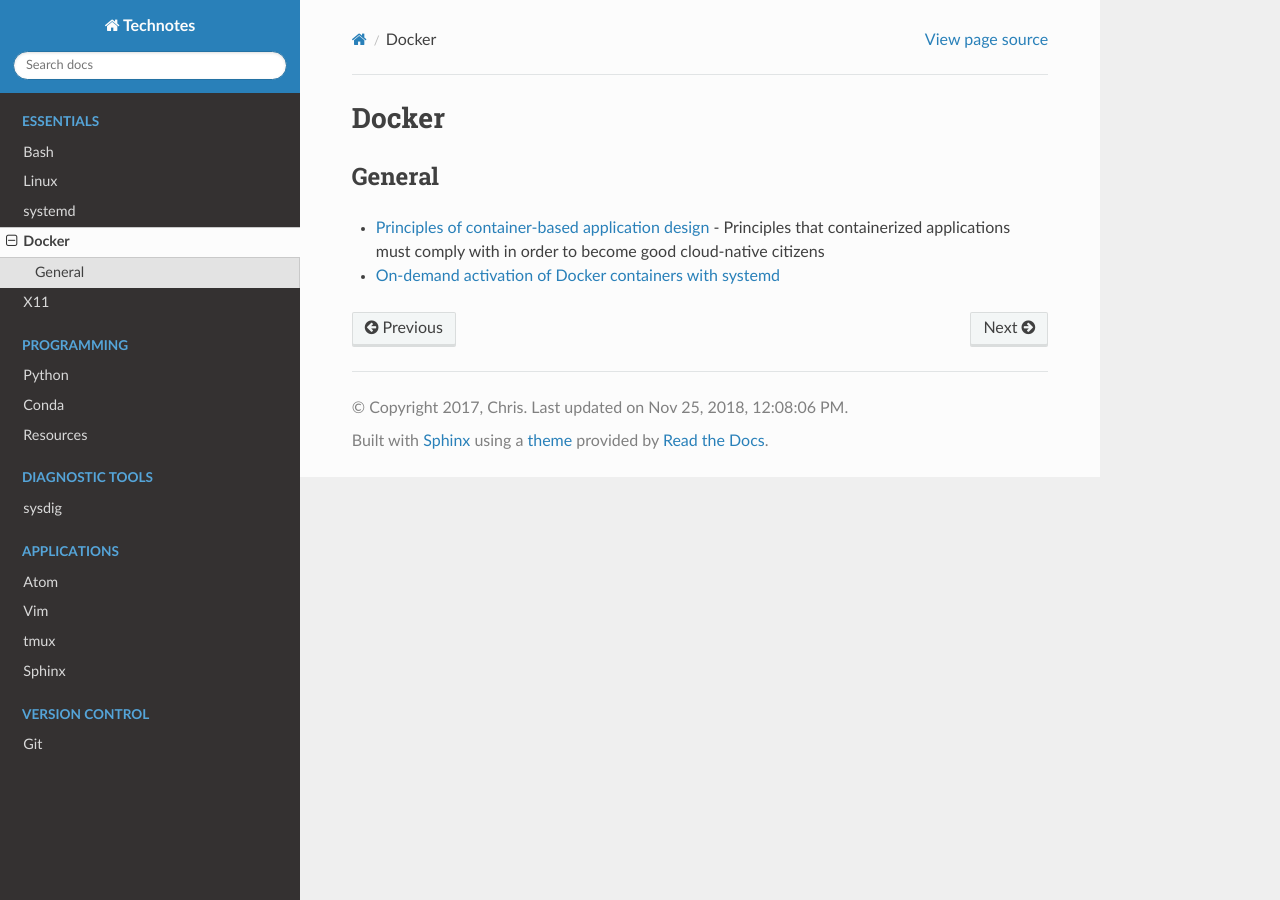
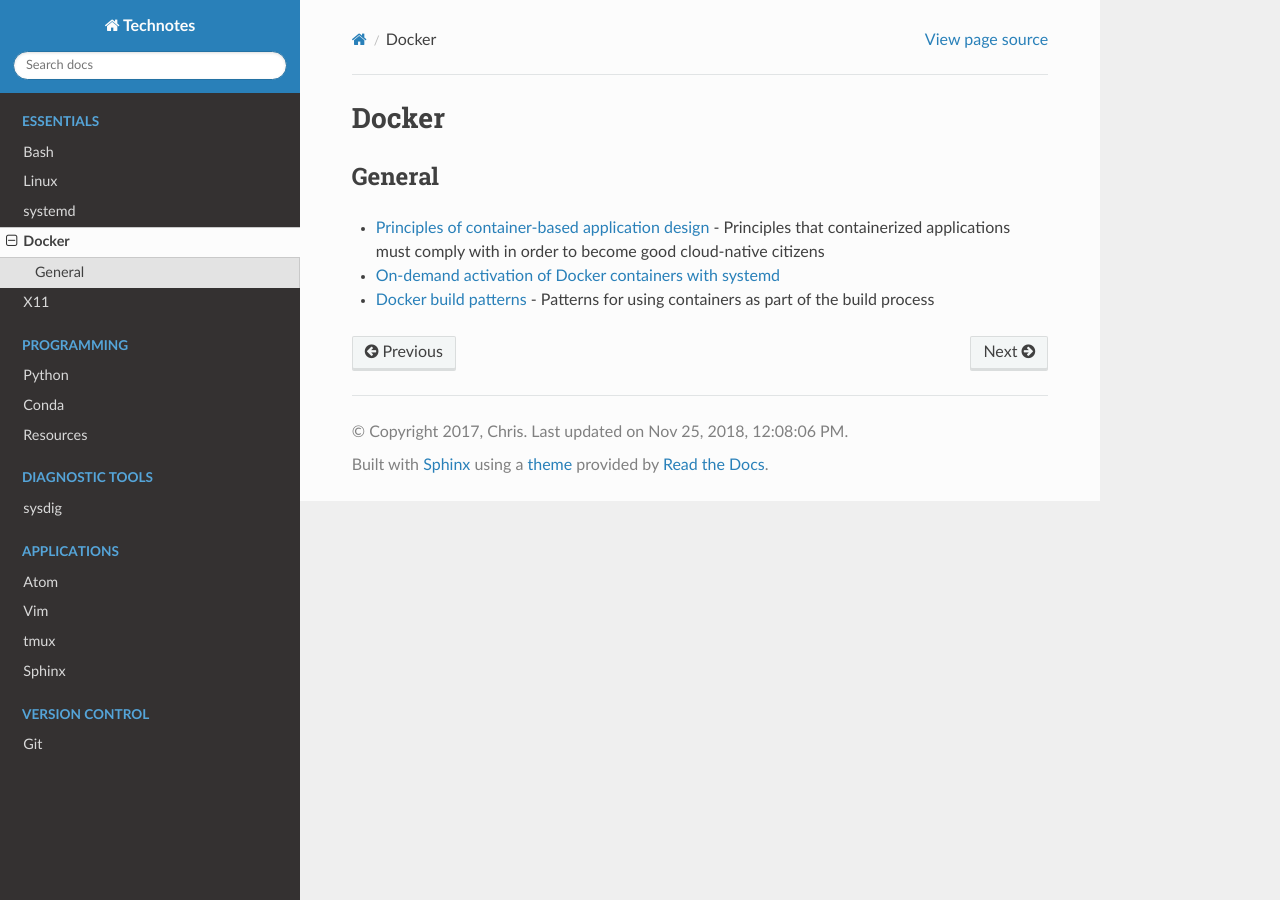
Before and after one commit to heterotopian/technotes, a Sphinx documentation site: the page built from source/docker.rst, in a window 1280 px wide. Built offline with Sphinx 7.4.7 and the Read the Docs theme 2.0.0, drawn with Linux system fonts in a browser that asks for light colours.

Commit message:
Add Docker build patterns

```diff
--- a/source/docker.rst
+++ b/source/docker.rst
@@ -10,3 +10,5 @@ General
 - `Principles of container-based application design <https://www.redhat.com/en/resources/cloud-native-container-design-whitepaper>`_ -
   Principles that containerized applications must comply with in order to become good cloud-native citizens
 - `On-demand activation of Docker containers with systemd <https://developer.atlassian.com/blog/2015/03/docker-systemd-socket-activation/>`_
+- `Docker build patterns <https://matthiasnoback.nl/2017/04/docker-build-patterns/>`_ -
+  Patterns for using containers as part of the build process
```
